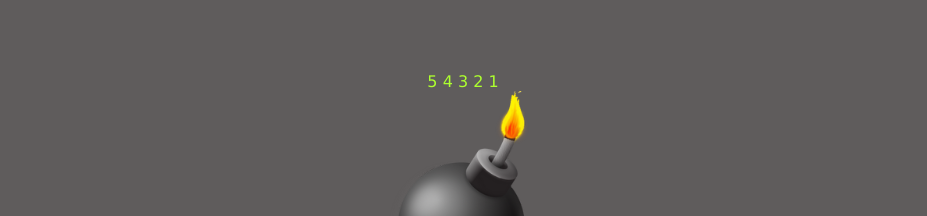
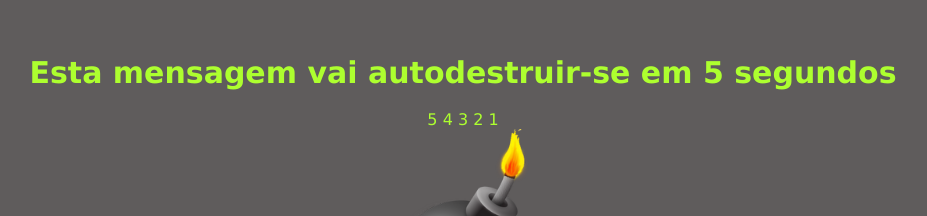
Before and after one commit to sararodrigues11/Destruir, a plain HTML site: page index.html in a window 1280 px wide. Shown: the part 207-423 px from the top of the page, without its empty margins (177-1104 px from the left). Drawn offline with Linux system fonts and the light colour scheme.

Commit message:
Update index.html

```diff
--- a/index.html
+++ b/index.html
@@ -7,6 +7,7 @@
     <link rel="stylesheet" href="style.css">
 </head>
 <body>
+    <h1>Esta mensagem vai autodestruir-se em 5 segundos</h1>
     <div class="countdown-container">
         <span class="countdown">5</span>
         <span class="countdown">4</span>
```
